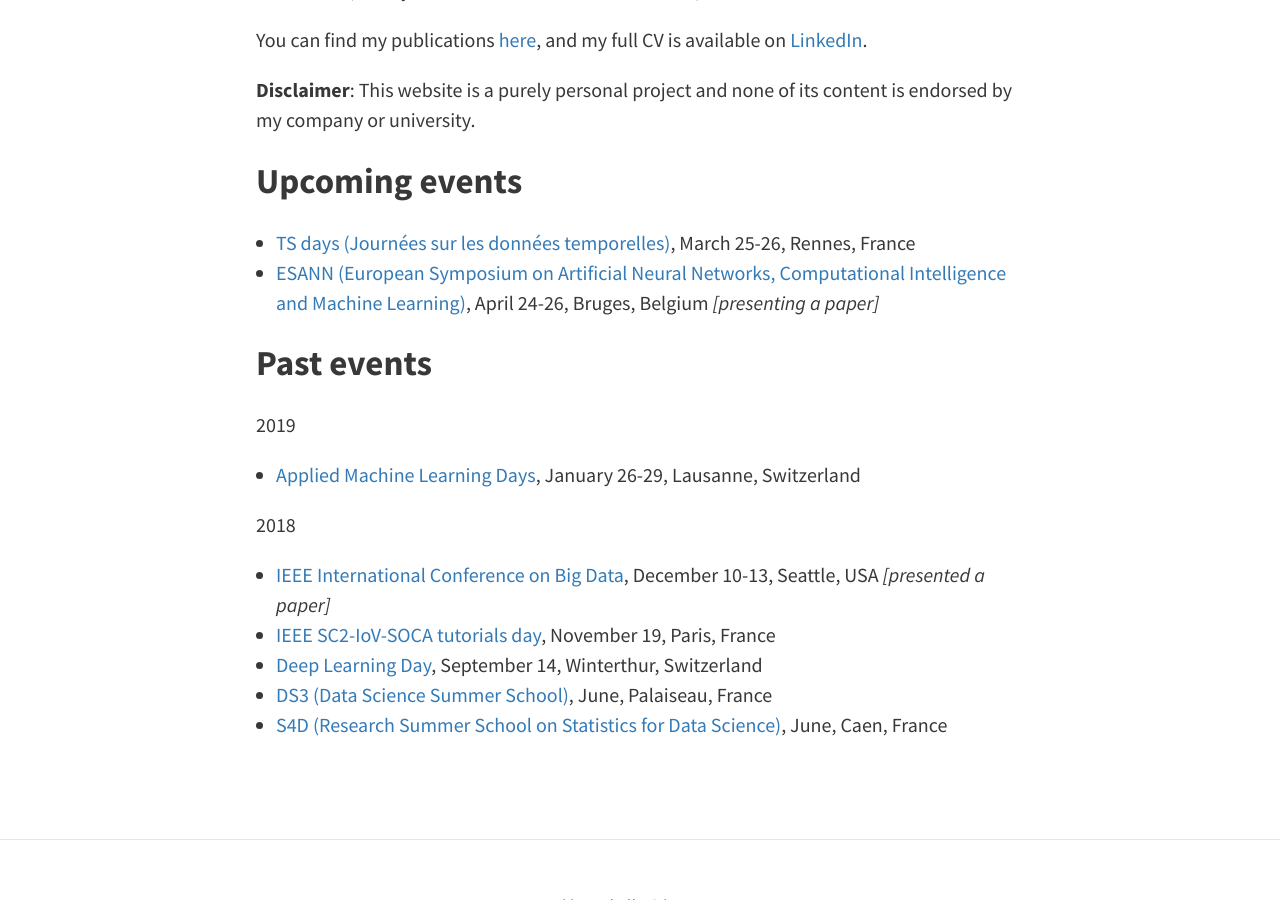
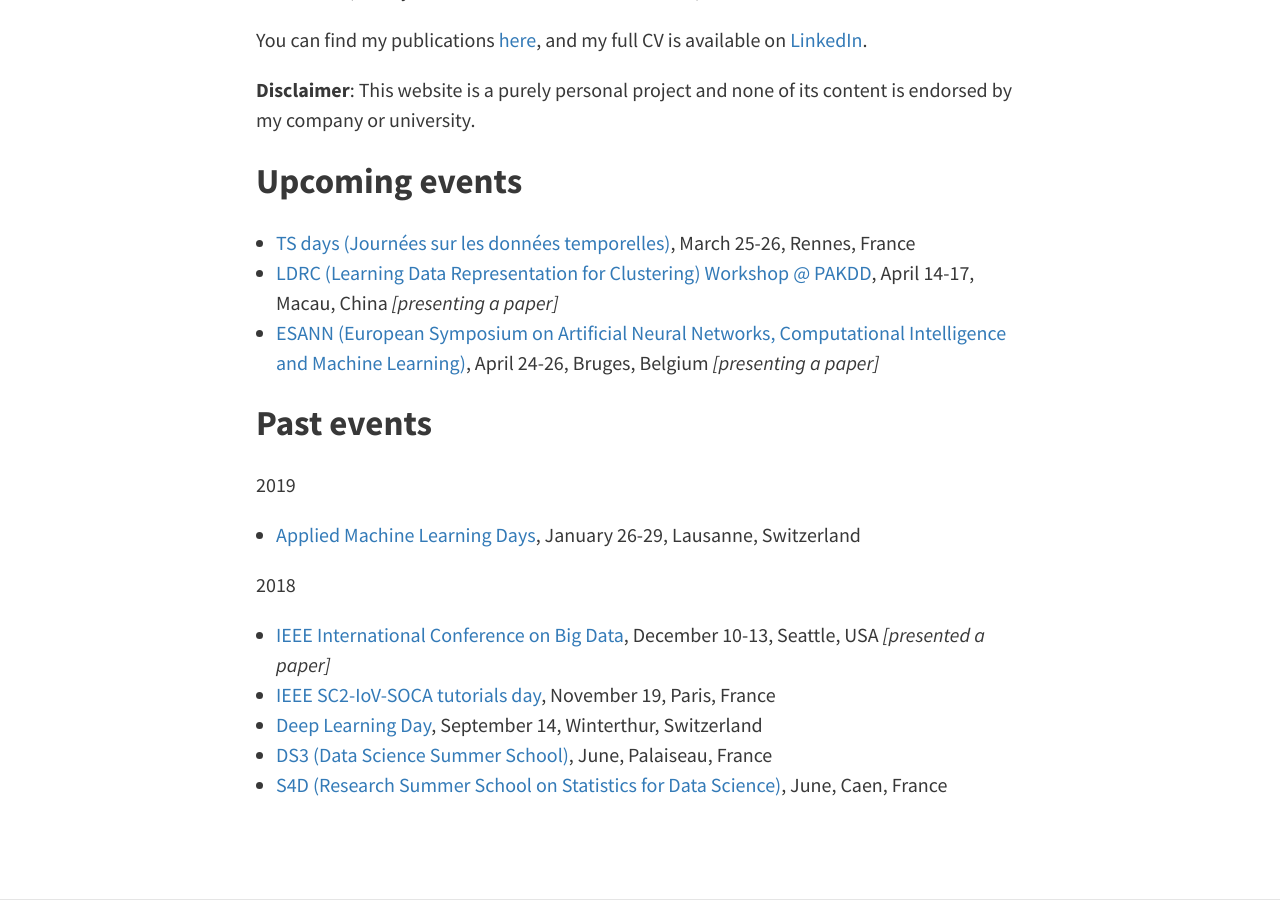
Before and after one commit to FlorentF9/florentf9.github.io, a Jekyll site: the page built from pages/about.md, in a window 1280 px wide and 900 px high, scrolled down 596 px. Built offline with Jekyll 4.4.1, drawn with Linux system fonts in a browser that asks for light colours.

Commit message:
Update about.md

```diff
--- a/pages/about.md
+++ b/pages/about.md
@@ -19,6 +19,7 @@
 ## Upcoming events
 
 * [TS days (Journées sur les données temporelles)](https://project.inria.fr/tsdays/), March 25-26, Rennes, France
+* [LDRC (Learning Data Representation for Clustering) Workshop @ PAKDD](https://sites.google.com/view/pakdd-workshop-ldrc2019/), April 14-17, Macau, China *[presenting a paper]*
 * [ESANN (European Symposium on Artificial Neural Networks, Computational Intelligence and Machine Learning)](https://www.elen.ucl.ac.be/esann/), April 24-26, Bruges, Belgium *[presenting a paper]*
 
 ## Past events
```
